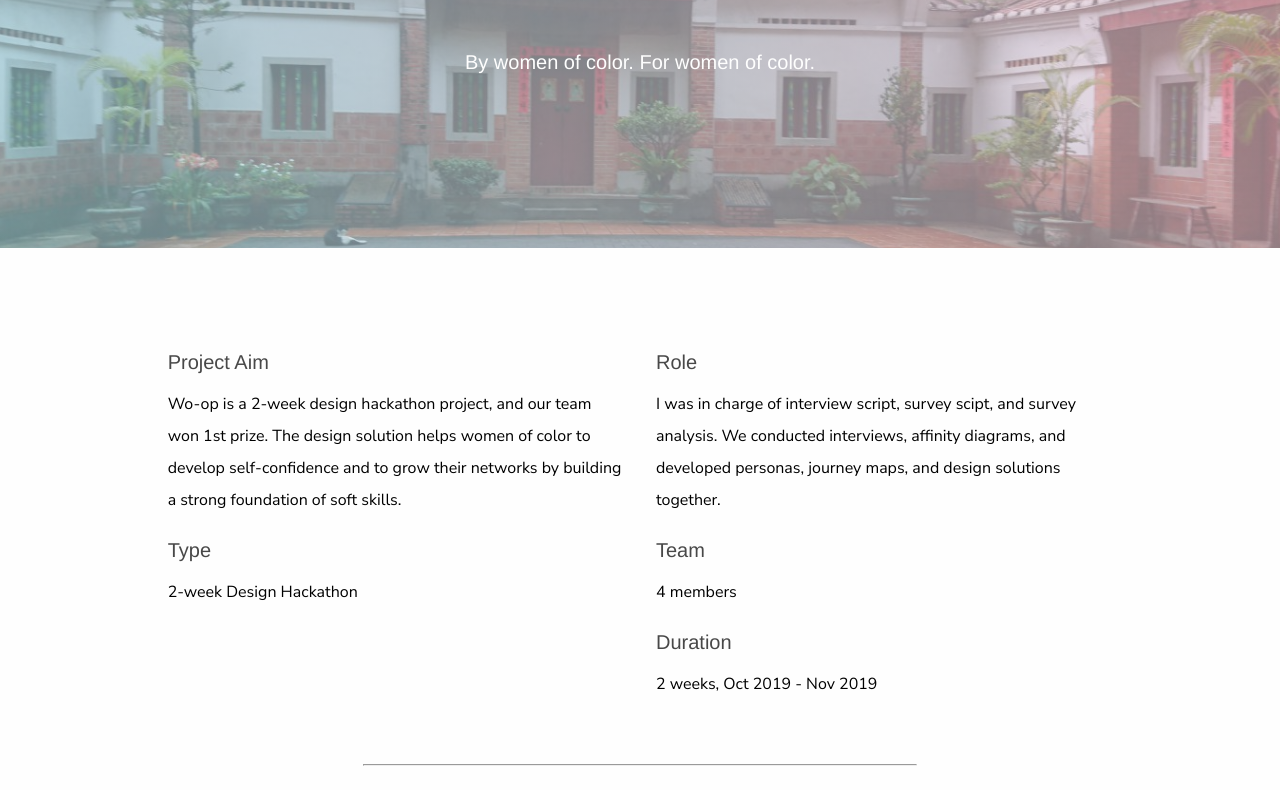
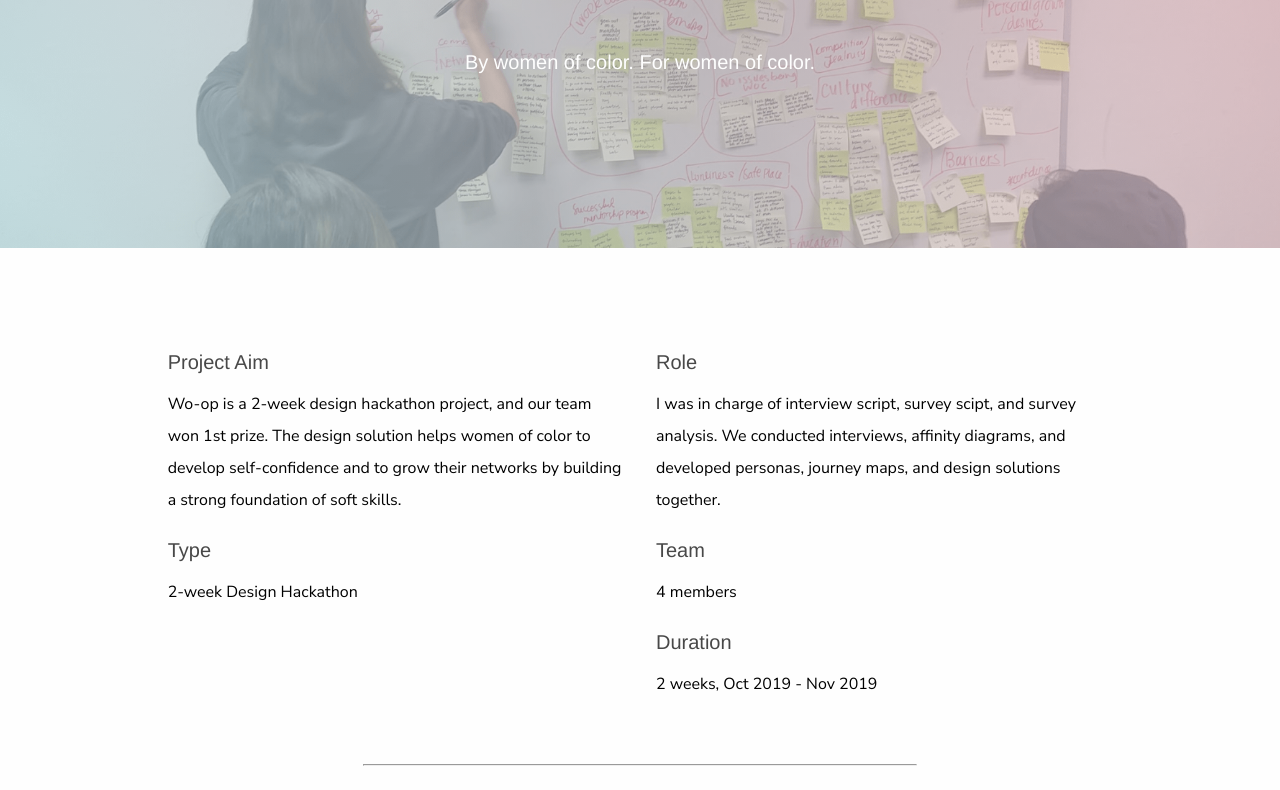
Before and after one commit to drinkstyle/chinchiachang, a plain HTML site: page Woop.html in a window 1280 px wide. Shown: the part 258-1048 px from the top of the page. Drawn offline with nearby package versions, Linux system fonts and the light colour scheme.

Commit message:
Add files via upload

```diff
--- a/css/component2.css
+++ b/css/component2.css
@@ -49,7 +49,7 @@ p{
     height: 100%;
     background-size: cover;
     background-position: center;
-    background-image: url("../images/background/1-letter.jpg");
+    background-image: url("../images/background/bg-woop.png");
 }
 .bg-myship{
     position: fixed;
```
